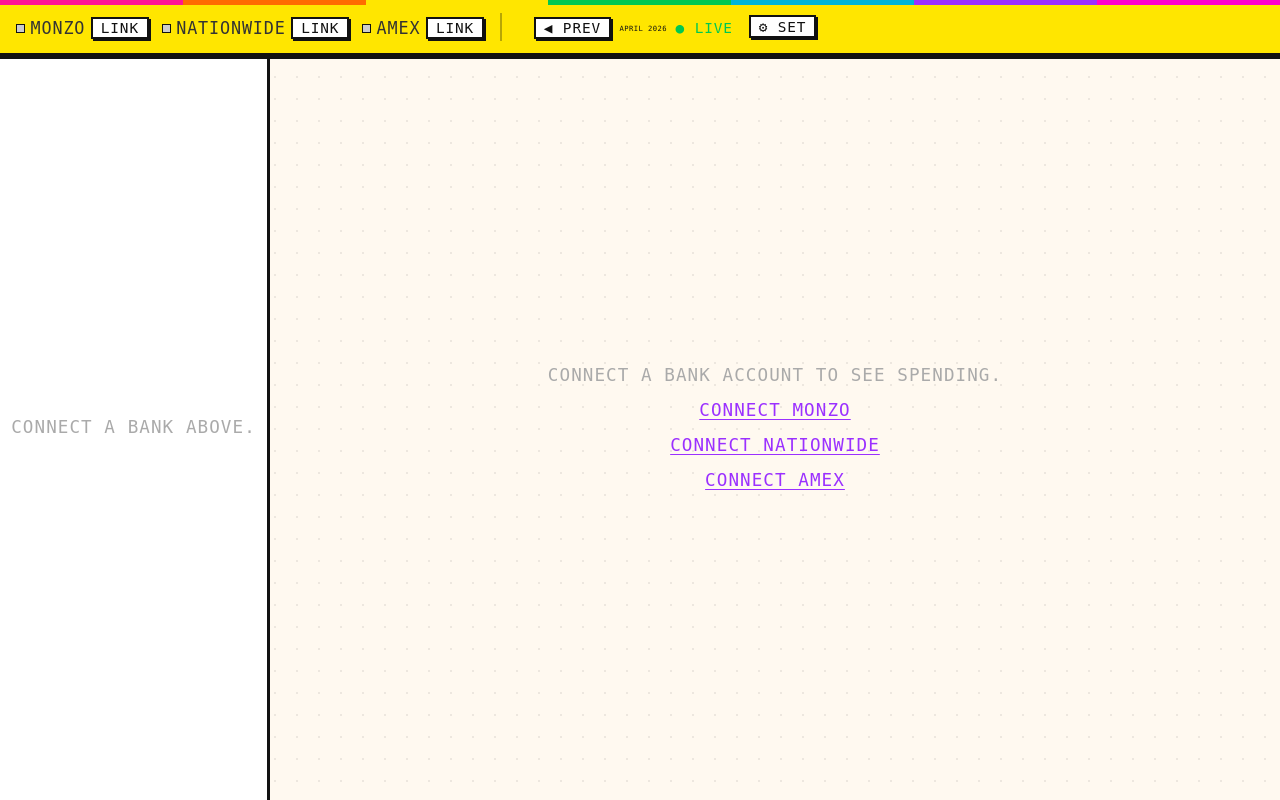
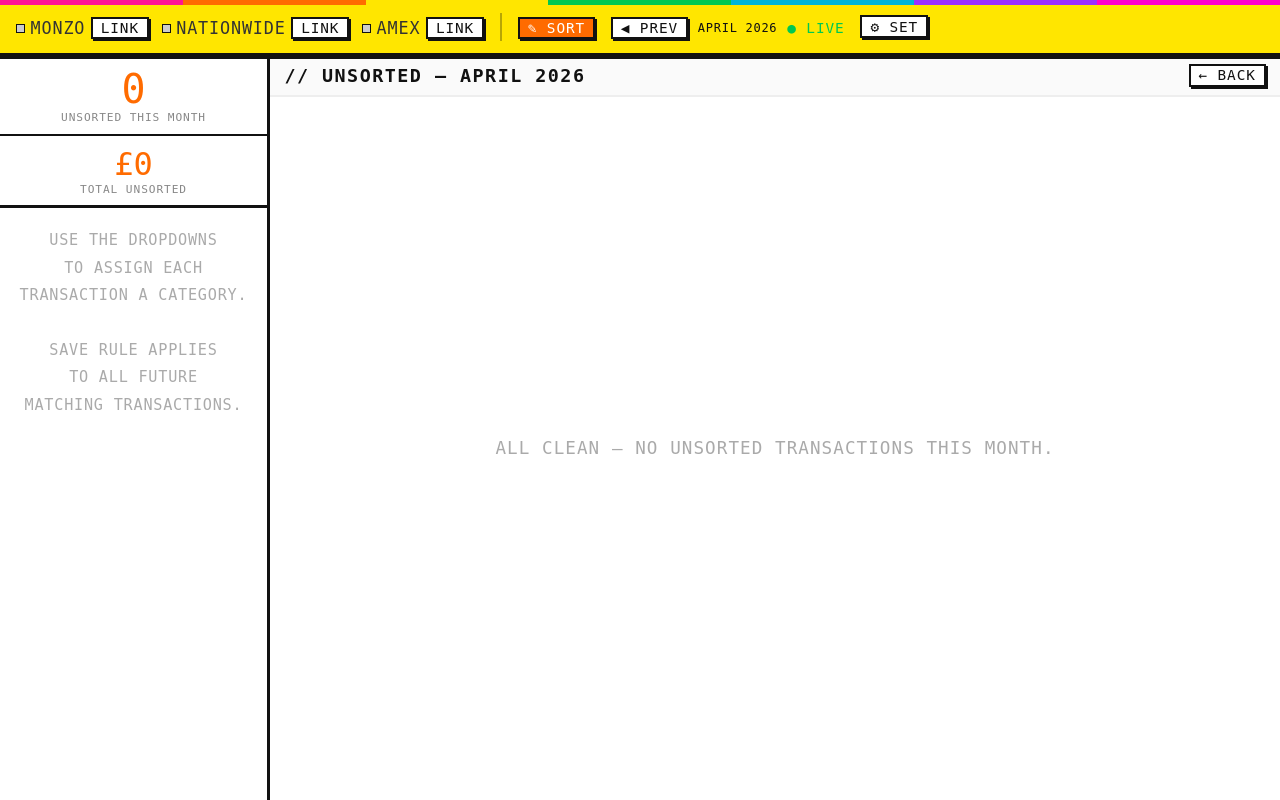
Before and after one commit to HenryCrosswell/good_start_habits, a Flask app: page /budget?view=sort&provider=all&offset=0 in a window 1280 px wide. Run offline with Flask 3, Linux system fonts and the light colour scheme; data comes from the database, SQL or seed files in the repository; data that the repository does not hold is empty; some libraries are stand-ins or nearby versions.

```diff
--- a/src/good_start_habits/app.py
+++ b/src/good_start_habits/app.py
@@ -286,14 +286,27 @@ def budget():
         recent_txn_source = {
             active_provider: provider_transactions.get(active_provider, [])
         }
-    txn_year = disp_year if view == "month" else None
-    txn_month = disp_month if view == "month" else None
+    txn_year = disp_year if view in ("month", "sort") else None
+    txn_month = disp_month if view in ("month", "sort") else None
+    sf_starts = (
+        budget_module.sf_period_starts_for_month(disp_year, disp_month)
+        if view in ("month", "sort")
+        else {}
+    )
     recent_transactions = budget_module.get_recent_transactions(
         recent_txn_source, year=txn_year, month=txn_month
     )
     category_transactions = budget_module.get_all_transactions_by_category(
-        recent_txn_source, year=txn_year, month=txn_month
+        recent_txn_source, year=txn_year, month=txn_month, sf_period_starts=sf_starts
     )
+    uncategorized_txns = (
+        budget_module.get_uncategorized_transactions(
+            recent_txn_source, year=txn_year, month=txn_month
+        )
+        if view == "sort"
+        else []
+    )
+    total_uncategorized = round(sum(t["amount"] for t in uncategorized_txns), 2)  # noqa: F841
 
     import calendar as _cal
 
@@ -350,6 +363,8 @@ def budget():
         ],
         wrong_card_charts=wrong_card_charts,
         sinking_fund_cats=sinking_fund_cats,
+        uncategorized_txns=uncategorized_txns,
+        total_uncategorized=total_uncategorized,
     )
 
 
--- a/src/good_start_habits/templates/budget.html
+++ b/src/good_start_habits/templates/budget.html
@@ -632,7 +632,7 @@ html, body {
 .mnav-btn.active { background: #00B4D8; color: #111111; }
 .mnav-label {
     font-family: 'Cherry Cream Soda', monospace;
-    font-size: 0.45rem;
+    font-size: 0.75rem;
     letter-spacing: 0.06em;
     color: #111111;
     padding: 0 0.3em;
@@ -848,6 +848,120 @@ html, body {
 }
 .flash.ok  { background: #00C851; color: #FFFFFF; }
 .flash.err { background: #FF1493; color: #FFFFFF; }
+
+/* ── Sort / categorise view ──────────────────────────────── */
+.sort-panel {
+    background: #FFFFFF;
+    display: flex;
+    flex-direction: column;
+    overflow: hidden;
+}
+.sort-header {
+    display: flex;
+    align-items: center;
+    justify-content: space-between;
+    padding: 0.5rem 0.9rem;
+    border-bottom: 2px solid #EEEEEE;
+    flex-shrink: 0;
+    background: #FAFAFA;
+}
+.sort-title {
+    font-family: 'VT323', monospace;
+    font-size: 1.15rem;
+    font-weight: bold;
+    letter-spacing: 0.08em;
+    color: #111111;
+}
+.sort-meta {
+    font-family: 'VT323', monospace;
+    font-size: 0.95rem;
+    color: #888888;
+    letter-spacing: 0.04em;
+}
+.sort-list {
+    flex: 1;
+    overflow-y: auto;
+    scrollbar-width: thin;
+    scrollbar-color: #DDDDDD transparent;
+}
+.sort-row {
+    display: flex;
+    align-items: center;
+    gap: 0.6rem;
+    padding: 0.4rem 0.9rem;
+    border-bottom: 1px solid #F0F0F0;
+}
+.sort-row:last-child { border-bottom: none; }
+.sort-desc {
+    flex: 1;
+    font-family: 'VT323', monospace;
+    font-size: 1.05rem;
+    color: #111111;
+    letter-spacing: 0.04em;
+    white-space: nowrap;
+    overflow: hidden;
+    text-overflow: ellipsis;
+}
+.sort-form {
+    display: flex;
+    align-items: center;
+    gap: 0.4rem;
+    flex-shrink: 0;
+}
+.sort-select {
+    font-family: 'VT323', monospace;
+    font-size: 0.95rem;
+    background: #FFFFFF;
+    color: #111111;
+    border: 2px solid #111111;
+    padding: 0.1em 0.4em;
+    cursor: pointer;
+    box-shadow: 2px 2px 0 #111111;
+    max-width: 180px;
+}
+.sort-save-btn {
+    font-family: 'Cherry Cream Soda', monospace;
+    font-size: 0.75rem;
+    padding: 0.25em 0.6em;
+    border: 2px solid #007830;
+    background: #00C851;
+    color: #FFFFFF;
+    cursor: pointer;
+    letter-spacing: 0.05em;
+    box-shadow: 2px 2px 0 #007830;
+    white-space: nowrap;
+    transition: transform 0.07s, box-shadow 0.07s;
+}
+.sort-save-btn:hover { transform: translate(2px,2px); box-shadow: 0 0 0 #007830; }
+.sort-stat-cell {
+    background: #FFFFFF;
+    padding: 0.8rem 0.8rem 0.6rem;
+    border-bottom: 2px solid #111111;
+    text-align: center;
+}
+.sort-stat-big {
+    font-family: 'VT323', monospace;
+    font-size: 2.5rem;
+    color: #FF6B00;
+    line-height: 1;
+}
+.sort-stat-lbl {
+    font-family: 'Cherry Cream Soda', monospace;
+    font-size: 0.7rem;
+    text-transform: uppercase;
+    letter-spacing: 0.08em;
+    color: #888888;
+    margin-top: 0.2em;
+}
+.sort-hint {
+    padding: 1.2rem 0.9rem;
+    font-family: 'VT323', monospace;
+    font-size: 0.95rem;
+    color: #AAAAAA;
+    letter-spacing: 0.05em;
+    line-height: 1.8;
+    text-align: center;
+}
 </style>
 {% endblock %}
 
@@ -892,6 +1006,9 @@ html, body {
         <div class="header-sep"></div>
 
         <div class="nav-group">
+            <a href="/budget?view=sort&provider={{ active_provider }}&offset={{ offset }}"
+               class="btn-link {% if view == 'sort' %}active{% endif %}"
+               style="{% if view == 'sort' %}background:#FF6B00;color:#FFFFFF;{% endif %}">&#9998; SORT</a>
         </div>
 
         <div class="month-nav">
@@ -950,7 +1067,60 @@ html, body {
         </form>
     </div>
 
-    {% if charts %}
+    {% if view == 'sort' %}
+
+    <!-- ── Sort / categorise view ───────────────────────────── -->
+    <div class="left-panel">
+        <div class="sort-stat-cell">
+            <div class="sort-stat-big">{{ uncategorized_txns | length }}</div>
+            <div class="sort-stat-lbl">Unsorted this month</div>
+        </div>
+        <div class="sort-stat-cell" style="border-bottom:3px solid #111111;">
+            <div class="sort-stat-big" style="font-size:2rem;">£{{ "%.0f"|format(total_uncategorized) }}</div>
+            <div class="sort-stat-lbl">Total unsorted</div>
+        </div>
+        <div class="sort-hint">
+            USE THE DROPDOWNS<br>TO ASSIGN EACH<br>TRANSACTION A CATEGORY.<br><br>
+            SAVE RULE APPLIES<br>TO ALL FUTURE<br>MATCHING TRANSACTIONS.
+        </div>
+    </div>
+    <div class="right-panel sort-panel">
+        <div class="sort-header">
+            <span class="sort-title">// UNSORTED — {{ display_month }}</span>
+            <a href="/budget?view=month&provider={{ active_provider }}&offset={{ offset }}" class="btn-link">&#8592; BACK</a>
+        </div>
+        <div class="sort-list">
+            {% if uncategorized_txns %}
+            {% for txn in uncategorized_txns %}
+            <div class="sort-row">
+                <div class="txn-chip {{ txn.provider }}">{{ txn.provider[:3] | upper }}</div>
+                <div class="sort-desc" title="{{ txn.description | upper }}">{{ txn.description | upper }}</div>
+                <div class="txn-date">{{ txn.date }}</div>
+                <div class="txn-amount">£{{ "%.2f"|format(txn.amount) }}</div>
+                <form method="post" action="/budget/reclassify" class="sort-form">
+                    <input type="hidden" name="description" value="{{ txn.raw_description }}">
+                    <input type="hidden" name="view" value="sort">
+                    <input type="hidden" name="provider" value="{{ active_provider }}">
+                    <input type="hidden" name="offset" value="{{ offset }}">
+                    <select name="category" class="sort-select" required>
+                        <option value="" disabled selected>— PICK —</option>
+                        {% for cat in all_categories %}
+                        <option value="{{ cat }}">{{ cat | upper }}</option>
+                        {% endfor %}
+                    </select>
+                    <button type="submit" class="sort-save-btn">SAVE RULE</button>
+                </form>
+            </div>
+            {% endfor %}
+            {% else %}
+            <div class="empty-state">
+                ALL CLEAN — NO UNSORTED TRANSACTIONS THIS MONTH.
+            </div>
+            {% endif %}
+        </div>
+    </div>
+
+    {% elif charts %}
 
     <!-- ── Left panel ─────────────────────────────────────── -->
     <div class="left-panel">
@@ -1031,9 +1201,9 @@ html, body {
                          style="width:{{ [cat.pct_used, 100]|min }}%; background:{{ colour }};"></div>
                 </div>
                 <div class="cat-rem {% if cat.remaining < 0 %}over{% endif %}">
-                    {% if cat.remaining >= 0 %}£{{ "%.0f"|format(cat.remaining) }} LEFT
-                    {% else %}£{{ "%.0f"|format(cat.remaining | abs) }} OVER{% endif %}
-                </div>
+                    {% if cat.remaining >= 0 %}£{{ "%.0f"|format(cat.remaining) }} LEFT{% if cat.next_reset %} · RESETS {{ cat.next_reset | upper }}{% endif %}
+        {% else %}£{{ "%.0f"|format(cat.remaining | abs) }} OVER{% if cat.next_reset %} · RESETS {{ cat.next_reset | upper }}{% endif %}{% endif %}
+    </div>
                 {% endif %}
             </div>
             {% endif %}
@@ -1407,7 +1577,7 @@ html, body {
                 traces.push({
                     x: cat.x, y: cat.y,
                     type: 'scatter', mode: 'lines',
-                    line: { color: '#00C851', width: 3.5, shape: 'spline', smoothing: 0.6 },
+                    line: { color: '#00C851', width: 5, shape: 'spline', smoothing: 0.6 },
                     hovertemplate: '£%{y:.0f} saved<extra></extra>',
                 });
             } else {
@@ -1415,13 +1585,13 @@ html, body {
                 if (split.posX.length) traces.push({
                     x: split.posX, y: split.posY,
                     type: 'scatter', mode: 'lines',
-                    line: { color: '#00C851', width: 3.5, shape: 'spline', smoothing: 0.6 },
+                    line: { color: '#00C851', width: 5, shape: 'spline', smoothing: 0.6 },
                     hovertemplate: '£%{y:.0f} left<extra></extra>',
                 });
                 if (split.negX.length) traces.push({
                     x: split.negX, y: split.negY,
                     type: 'scatter', mode: 'lines',
-                    line: { color: '#FF1493', width: 3.5, shape: 'spline', smoothing: 0.6 },
+                    line: { color: '#FF1493', width: 5, shape: 'spline', smoothing: 0.6 },
                     hovertemplate: '£%{y:.0f}<extra></extra>',
                 });
             }
@@ -1430,7 +1600,7 @@ html, body {
                 traces.push({
                     x: cat.proj.x, y: cat.proj.y,
                     type: 'scatter', mode: 'lines',
-                    line: { color: pColour, dash: 'dot', width: 2 },
+                    line: { color: pColour, dash: 'dot', width: 3 },
                     hoverinfo: 'skip', showlegend: false,
                 });
             }
@@ -1523,10 +1693,10 @@ html, body {
         var newCat = document.getElementById('edit-cat-select').value;
         if (_editTxnIdx < 0) return;
         var t = _editTxnBank[_editTxnIdx];
-        /* remove from original category list */
+        /* remove by reference so provider-filtered indices don't corrupt full list */
         if (catTxns[_editOrigCat]) {
-            catTxns[_editOrigCat] = catTxns[_editOrigCat].filter(function (_, i) {
-                return i !== _editTxnIdx;
+            catTxns[_editOrigCat] = catTxns[_editOrigCat].filter(function (x) {
+                return x !== t;
             });
         }
         /* add to new category */
```
Also changed, not shown: other parts of src/good_start_habits/templates/budget.html (+11 -11 lines), src/good_start_habits/budget.py (+79 -12 lines).
